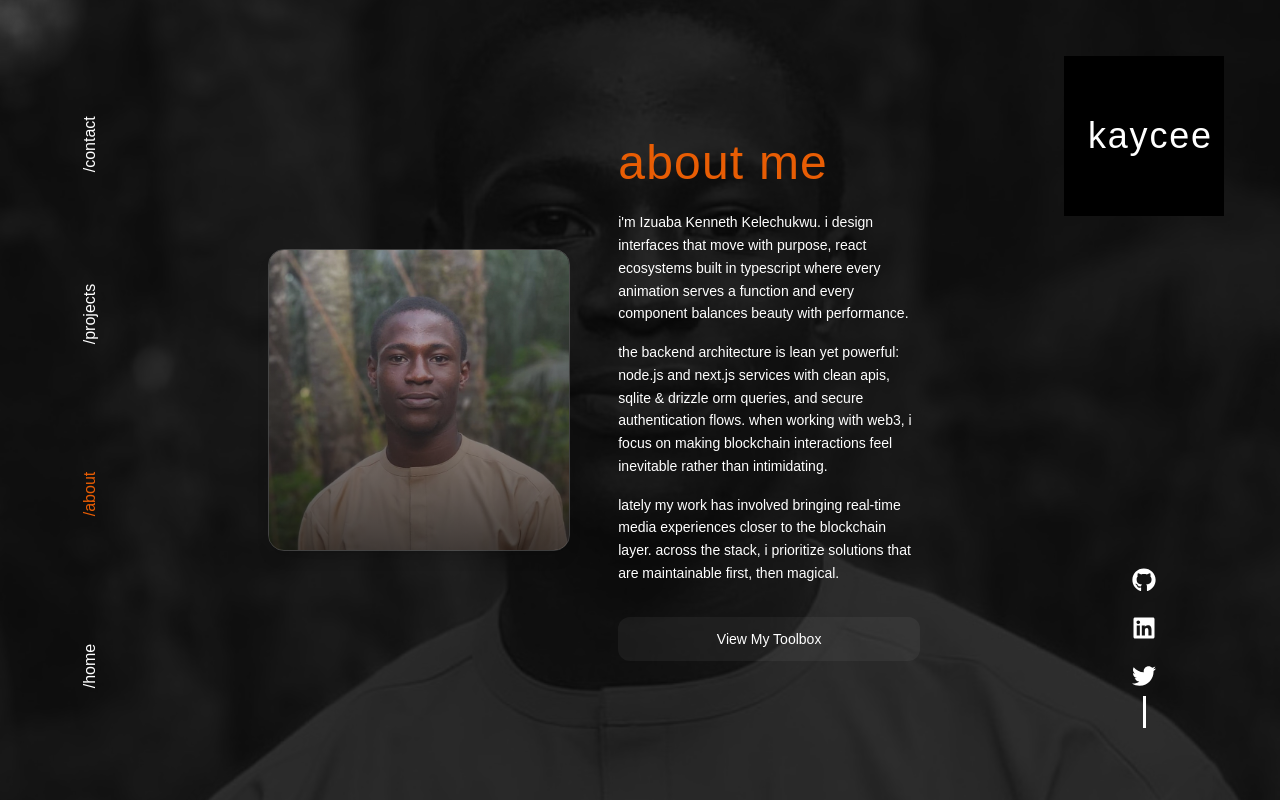
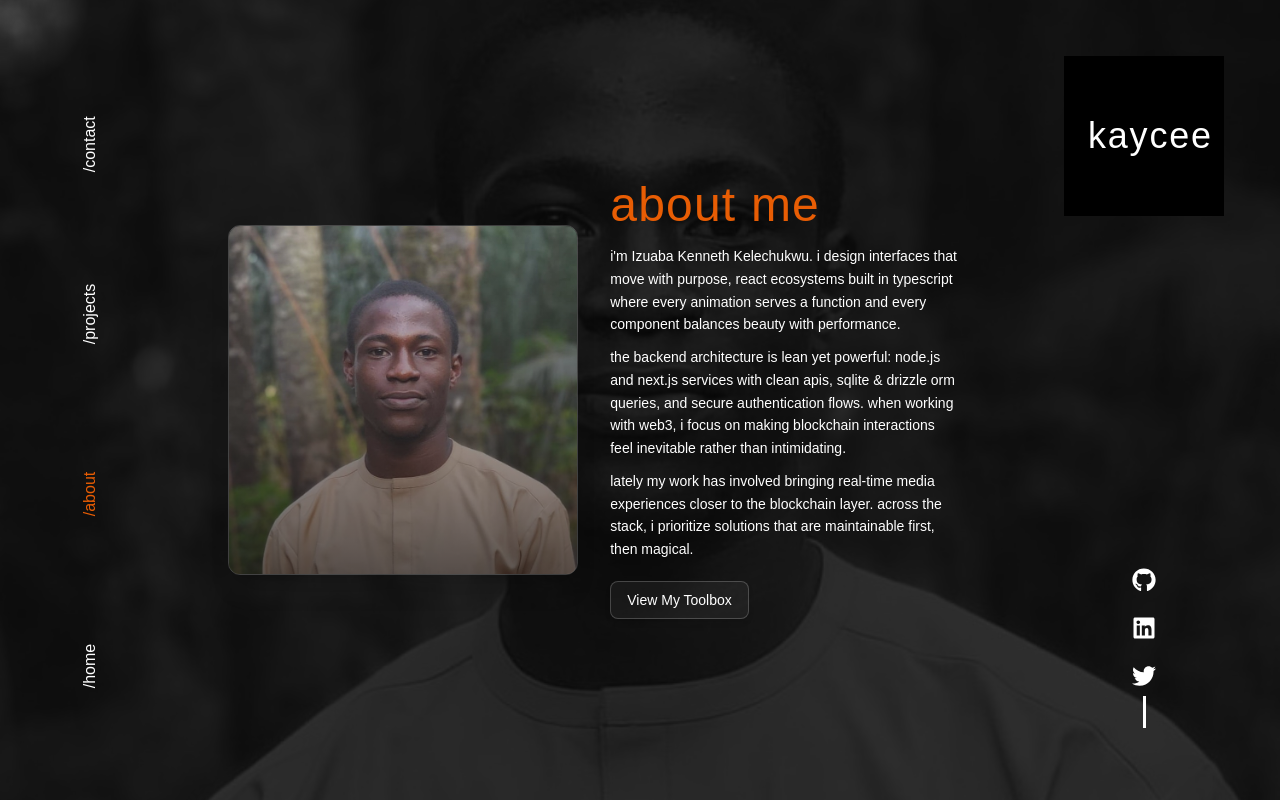
Before and after one commit to Kaycee276/Kelechukwu-Izuaba, a Next.js app: page /about in a window 1280 px wide. Built offline with nearby package versions, Linux system fonts and the light colour scheme; a web font is replaced by a local one.

Commit message:
style: fit About page onto single viewport with no scrolling required

```diff
--- a/src/app/about/page.tsx
+++ b/src/app/about/page.tsx
@@ -76,44 +76,44 @@ export default function AboutPage() {
       variants={staggerContainer()}
       initial="hidden"
       animate="show"
-      className="h-full flex items-center justify-center px-6 py-12 relative"
+      className="h-full w-full flex items-center justify-center overflow-hidden px-4 sm:px-6 relative"
     >
       {/* Toolbox Modal */}
       {isToolboxOpen && <Toolbox tools={tools} toggleToolbox={toggleToolbox} />}
 
-      <div className="max-w-4xl w-full grid md:grid-cols-2 gap-12 items-center p-6 md:p-10 rounded-3xl ">
+      <div className="max-w-4xl w-full grid md:grid-cols-2 gap-6 lg:gap-8 items-center max-h-[85vh]">
         {/* Left Column - Image */}
         <motion.div
           variants={fadeIn("right", "spring", 0.2, 1)}
-          className="hidden md:block"
+          className="hidden md:flex justify-center"
         >
-          <div className="relative aspect-square w-full overflow-hidden rounded-2xl border border-white/20 shadow-lg">
+          <div className="relative aspect-square w-full max-w-[320px] lg:max-w-[360px] overflow-hidden rounded-xl border border-white/20 shadow-xl">
             <motion.img
               src="/image-1.jpeg"
               alt="Profile"
               className="w-full h-full object-cover"
               whileHover={{ scale: 1.03 }}
             />
-            <div className="absolute inset-0 bg-gradient-to-t from-black/70 to-transparent" />
+            <div className="absolute inset-0 bg-gradient-to-t from-black/60 to-transparent" />
           </div>
         </motion.div>
 
         {/* Right Column - Content */}
         <motion.div
           variants={staggerContainer(0.1, 0.2)}
-          className="flex flex-col gap-6"
+          className="flex flex-col justify-center gap-3 sm:gap-4"
         >
           <motion.div variants={textVariant(0.2)}>
-            <h1 className="text-4xl md:text-5xl font-bold text-white tracking-wide">
+            <h1 className="text-3xl sm:text-4xl lg:text-5xl font-bold text-white tracking-wide">
               About Me
             </h1>
           </motion.div>
 
           <motion.div
             variants={fadeIn("left", "spring", 0.4, 1)}
-            className="space-y-4"
+            className="space-y-3"
           >
-            <div className="text-xs sm:text-sm text-gray-300 space-y-4 leading-relaxed">
+            <div className="text-xs sm:text-sm text-gray-300 space-y-2.5 leading-relaxed">
               <p>
                 I'm{" "}
                 <span className="uppercase font-semibold text-white">
@@ -137,14 +137,15 @@ export default function AboutPage() {
               </p>
             </div>
           </motion.div>
-          <motion.button
-            onClick={toggleToolbox}
-            variants={fadeIn("up", "spring", 0.2, 1)}
-            whileTap={{ scale: 0.95 }}
-            className="mt-2 px-6 py-3 bg-white/5 rounded-xl text-white text-sm cursor-pointer hover:bg-white/10 transition-all"
-          >
-            View My Toolbox
-          </motion.button>
+
+          <motion.div variants={fadeIn("up", "spring", 0.2, 1)} className="pt-1">
+            <button
+              onClick={toggleToolbox}
+              className="px-4 py-2 bg-white/5 border border-white/20 rounded-lg text-white text-xs sm:text-sm cursor-pointer hover:bg-white/10 transition-all shadow-md"
+            >
+              View My Toolbox
+            </button>
+          </motion.div>
         </motion.div>
       </div>
     </motion.div>
```
